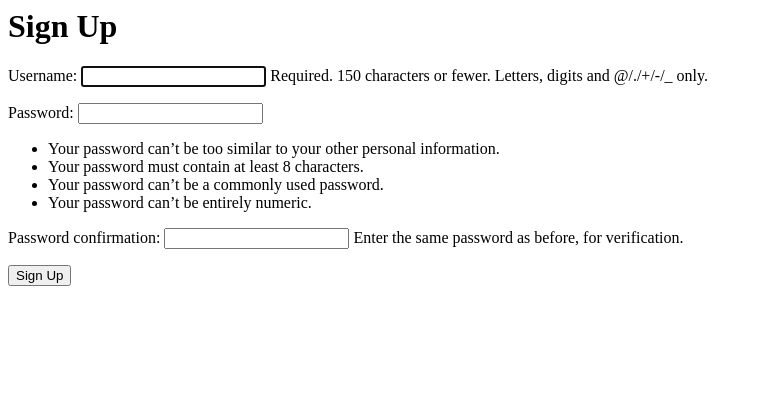
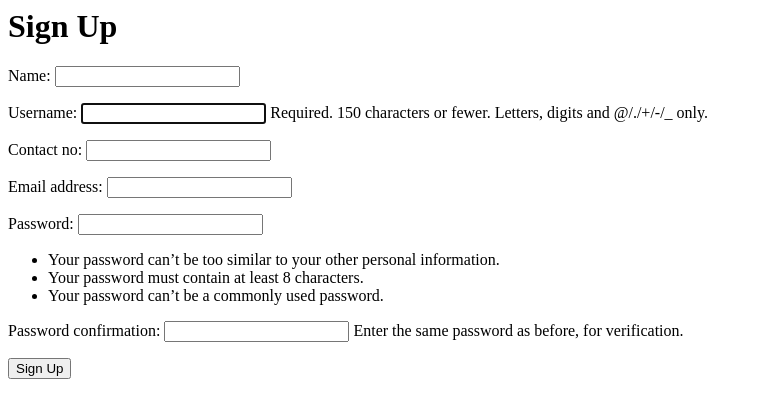
Before and after one commit to mhtanmoy/f_project_2, a Django app: page /signup in a window 1280 px wide. Shown: the top 418 px of the page, without its empty margins (0-762 px from the left). Run offline with Django 3.2, Linux system fonts and the light colour scheme.

Commit message:
fix sign up

```diff
--- a/project/app/admin.py
+++ b/project/app/admin.py
@@ -1,4 +1,4 @@
 from django.contrib import admin
 from .models import *
 
-admin.site.register((Driver,CustomerUser,Vehicle,BookingHistory,BookingDetails))
+admin.site.register((Driver,CustomerUser,Vehicle,BookingHistory,BookingDetails,Admin))
--- a/project/app/forms.py
+++ b/project/app/forms.py
@@ -0,0 +1,19 @@
+from django.forms import ModelForm
+from django.contrib.auth.forms import UserCreationForm
+from django.contrib.auth.models import User
+from django import forms
+from .models import Admin
+
+
+class CreateUserForm(UserCreationForm):
+	name = forms.CharField(max_length=32, required=True, widget=forms.TextInput(attrs={'class': 'form-control'}))
+	contact_no = forms.CharField(max_length=32, required=True, widget=forms.TextInput(attrs={'class': 'form-control'}))
+	class Meta:
+		model = User
+		fields = ['name', 'username','contact_no' , 'email', 'password1', 'password2']
+
+class AdminForm(ModelForm):
+	class Meta:
+		model = Admin
+		fields = '__all__'
+		exclude = ['admin']
--- a/project/app/templates/app/signupuser.html
+++ b/project/app/templates/app/signupuser.html
@@ -3,7 +3,7 @@
 <h2>{{ error }}</h2>
 <form method="POST" >
     {% csrf_token %}
-{{ form.as_p }}
+    {{ form.as_p }}
 
 <button type="submit">Sign Up</button>
 
--- a/project/app/views.py
+++ b/project/app/views.py
@@ -5,6 +5,7 @@ from django.contrib.auth.models import User
 from django.db import IntegrityError
 from django.contrib.auth import login,logout,authenticate
 from django.contrib.auth.decorators import login_required
+from .forms import *
 
 
 @login_required
@@ -37,21 +38,21 @@ def customeruser(request):
     return render(request,'app/customeruser.html' , {'customerusers':customerusers})
 
 
-def signupuser(request):
-    if request.method=='GET':
-        return render(request,'app/signupuser.html', {'form':UserCreationForm})
-    else:
-        if request.POST['password1']==request.POST['password2']:
-            try:
-                user=User.objects.create_user(request.POST['username'],password=request.POST['password1'])
-                user.save()
-                login(request,user)
-                return redirect('home')
+# def signupuser(request):
+#     if request.method=='GET':
+#         return render(request,'app/signupuser.html', {'form':UserCreationForm})
+#     else:
+#         if request.POST['password1']==request.POST['password2']:
+#             try:
+#                 user=User.objects.create_user(request.POST['username'],password=request.POST['password1'])
+#                 user.save()
+#                 login(request,user)
+#                 return redirect('home')
 
-            except IntegrityError:
-                return render(request,'app/signupuser.html', {'form':UserCreationForm,'error':'user name has been taken'})
-        else:
-            return render(request,'app/signupuser.html', {'form':UserCreationForm,'error':'password did not match'})
+#             except IntegrityError:
+#                 return render(request,'app/signupuser.html', {'form':UserCreationForm,'error':'user name has been taken'})
+#         else:
+#             return render(request,'app/signupuser.html', {'form':UserCreationForm,'error':'password did not match'})
 
 
 def loginuser(request):
@@ -71,3 +72,24 @@ def logoutuser(request):
     if request.method=='POST':
         logout(request)
         return redirect('home')
+
+
+def signupuser(request):
+	form = CreateUserForm()
+	if request.method == 'POST':
+		form = CreateUserForm(request.POST)
+		if form.is_valid():
+
+			admin = form.save()
+			username = form.cleaned_data.get('username')
+
+			Admin.objects.create(
+				admin=admin,
+				name=request.POST.get('name'),
+                email=admin.email,
+                contact_no=request.POST.get('contact_no'),
+				)
+			admin.save()
+			login(request,admin)
+			return redirect('home')
+	return render(request, 'app/signupuser.html',{'form':form} )
--- a/project/project/settings.py
+++ b/project/project/settings.py
@@ -97,9 +97,6 @@ AUTH_PASSWORD_VALIDATORS = [
     {
         'NAME': 'django.contrib.auth.password_validation.CommonPasswordValidator',
     },
-    {
-        'NAME': 'django.contrib.auth.password_validation.NumericPasswordValidator',
-    },
 ]
 
 
```
Also changed, not shown: project/db.sqlite3.
